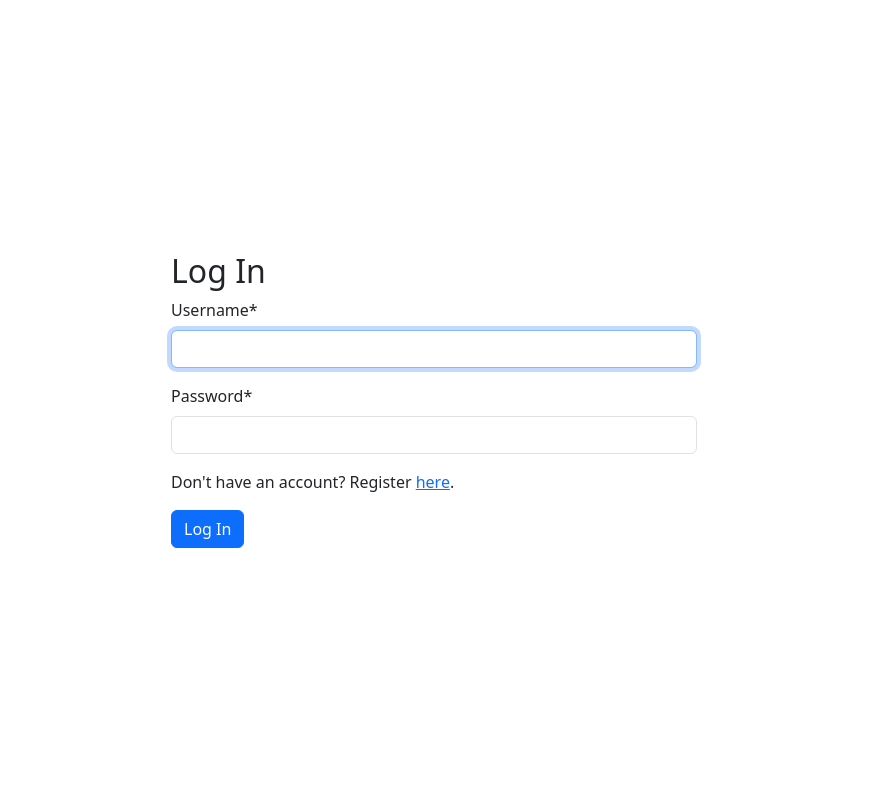
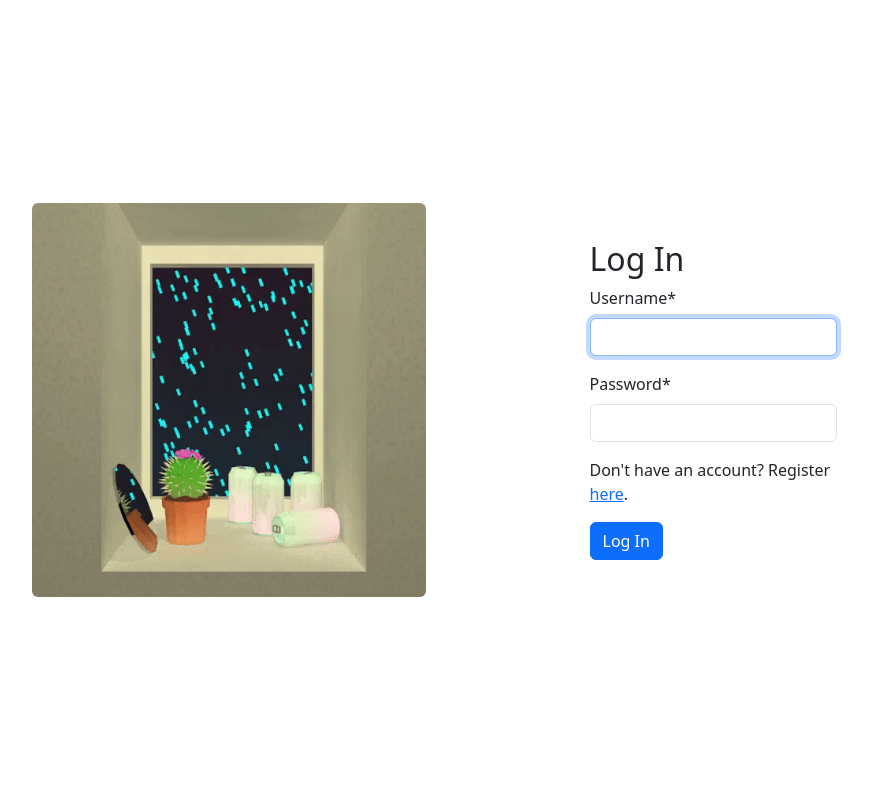
Before and after one commit to MrDaPoyo/stilbe, a Django app: page /auth/login/ in a window 1280 px wide. Shown: the whole page, without its empty margins (206-1078 px from the left). Run offline with Django 5.2, Linux system fonts and the light colour scheme; some libraries are stand-ins or nearby versions.

Commit message:
Refactor login page layout, add image, and update registration form

```diff
--- a/project/templates/registration/login.html
+++ b/project/templates/registration/login.html
@@ -4,8 +4,11 @@
 
 {% block title %}Log In{% endblock title %}
 {% block content %}
-    <div class="container-xl d-flex align-items-center justify-content-center h" style="height: 100vh;">
-        <div class="w-50 p-3 rounded">
+    <div class="container-xl flex-row d-flex align-items-center justify-content-center flex" style="height: 100vh;">
+        <div class="w-50 p-3 h-auto rounded">
+            <img src="{% static 'images/window-rain.gif' %}" class="w-75 rounded" alt="cactus">
+        </div>
+        <div class="w-25 p-3 rounded">
             <h2>Log In</h2>
             <form method="post">
                 {% csrf_token  %}
```
Also changed, not shown: project/static/images/window-rain.gif (added), 2 other files.
